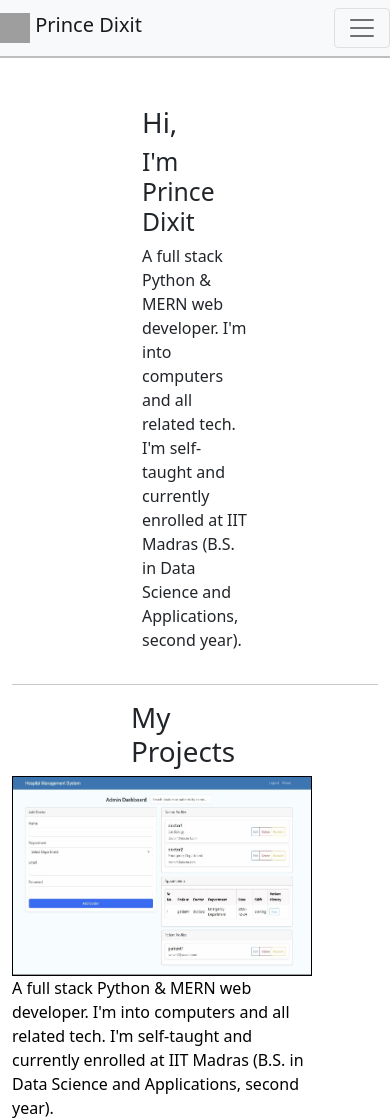
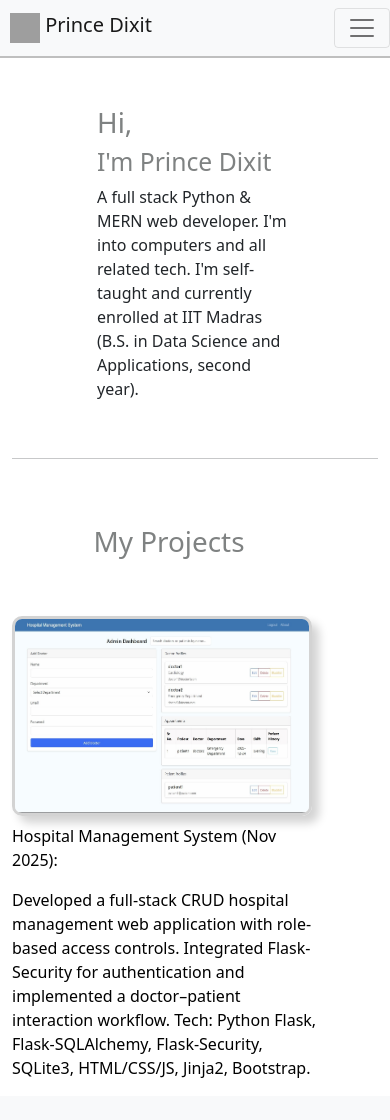
Before and after one commit to fundamentalprinciple/flask_portfolio, a Flask app: page / in a window 390 px wide. After the commit the page ends 1078 px from the top, so only its background shows below. Run offline with Flask 3, Linux system fonts and the light colour scheme; grey boxes are pictures that could not be loaded.

Commit message:
making more pleasing, responsive and consistent before moving further

```diff
--- a/applications/controllers.py
+++ b/applications/controllers.py
@@ -6,7 +6,7 @@
 @app.route('/')
 @app.route('/myself')
 def myself():
-    return render_template("myself.html", client_name=client_name, active1="active", client_bio=client_bio, link_project1=projectInfo[0][1], info_project1=projectInfo[0][0])
+    return render_template("myself.html", client_name=client_name, active1="active", client_bio=client_bio, title_project1=projectInfo[0][0], info_project1=projectInfo[0][1], link_project1=projectInfo[0][2])
 
 @app.route('/services')
 def services():
--- a/static/stylesheets/myself.css
+++ b/static/stylesheets/myself.css
@@ -1,5 +1,22 @@
+.col {
+	border: 0px solid black;
+}
+
+#helloCol {
+	min-width: 220px;
+}
+
 #hello {
-	padding-top: 50px
+	padding-top: 50px;
+	padding-bottom: 25px;
+}
+
+h1, h2 {
+	color: #7f8282;
+}
+
+p {
+	font-weight: 4;
 }
 
 img {
@@ -10,3 +27,27 @@
 	text-decoration: none;
 	color: black;
 }
+
+#project_row {
+	padding-top: 50px;
+}
+
+#project_row_2 {
+	padding-top: 50px;
+}
+
+#project_heading_col {
+	min-width: 203px;
+}
+
+#project_img {
+	border-radius: 10px;
+	border: 3px solid lightgrey;
+	box-shadow: 7px 7px 10px lightgrey;
+	margin-bottom: 8px;
+}
+
+#col_project {
+	max-width: 330px;
+	min-width: 330px;
+}
--- a/static/variableFiles/variables.py
+++ b/static/variableFiles/variables.py
@@ -2,4 +2,4 @@
 
 client_bio = "A full stack Python & MERN web developer. I'm into computers and all related tech. I'm self-taught and currently enrolled at IIT Madras (B.S. in Data Science and Applications, second year)."
 
-projectInfo = [("A full stack Python & MERN web developer. I'm into computers and all related tech. I'm self-taught and currently enrolled at IIT Madras (B.S. in Data Science and Applications, second year).", "https://github.com/fundamentalprinciple/Hospital-Management-System")]
+projectInfo = [("Hospital Management System (Nov 2025):", "Developed a full-stack CRUD hospital management web application with role-based access controls. Integrated Flask-Security for authentication and implemented a doctor–patient interaction workflow. Tech: Python Flask, Flask-SQLAlchemy, Flask-Security, SQLite3, HTML/CSS/JS, Jinja2, Bootstrap.", "https://github.com/fundamentalprinciple/Hospital-Management-System")]
--- a/templates/base.html
+++ b/templates/base.html
@@ -19,7 +19,7 @@
 <body>
 	<nav class="contatiner navbar fixed-top navbar-expand-sm navbar-light bg-light">
 		<a class="col navbar-brand mb-0 h1" href="/">
-			<img style="border:none;" class="d-inline-block align-top" width='30' height='30' src="../static/headshot" id="headshot">
+			<img style="border:none; margin-left: 10px;" class="d-inline-block align-top" width='30' height='30' src="../static/headshot" id="headshot">
 			{{ client_name }}
 		</a>
 		<button class="navbar-toggler" type="button" data-bs-toggle="collapse" data-bs-target="#navbarNav" aria-controls="navbarNav" aria-expanded="false" aria-label="Toggle navigation">
--- a/templates/myselfDir/hello.html
+++ b/templates/myselfDir/hello.html
@@ -1,8 +1,8 @@
 <div class="col"></div>
-<div class="col">
+<div id='helloCol' class="col">
 	<h1>Hi,</h1>
 	<h2>I'm {{ client_name }}</h2>
-	<p>
+	<p id="client_info_p">
 		{{ client_bio }}
 	</p>
 </div>
--- a/templates/myselfDir/projects.html
+++ b/templates/myselfDir/projects.html
@@ -1,16 +1,17 @@
-<div class="row">
+<div id="project_row" class="row">
 	<div class="col"></div>
-	<div class="col">
+	<div id="project_heading_col" class="col">
 		<h1>My Projects</h1>
 	</div>
 	<div class="col"></div>
 </div>
-<div class="row">
-	<div class="col">
+<div id="project_row_2" class="row">
+	<div id="col_project" class="col">
 		<a href="{{ link_project1 }}">
-			<img height='200' width='300' src="static/variableFiles/clientProjects/project1.jpg">
+			<img id="project_img" height='200' width='300' src="static/variableFiles/clientProjects/project1.jpg">
 			<br>
-			{{ info_project1 }}
+			<p><strong>{{ title_project1 }}</strong><p>
+			<p>{{ info_project1 }}</p>
 		</a>
 	</div>
 	<div class="col"></div>
--- a/variables.py
+++ /dev/null
@@ -1 +0,0 @@
-client_name = "Prince Dixit"
```
Also changed, not shown: 2 other files.
